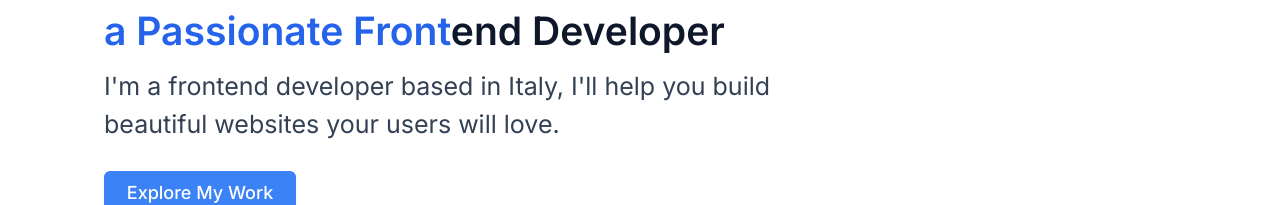
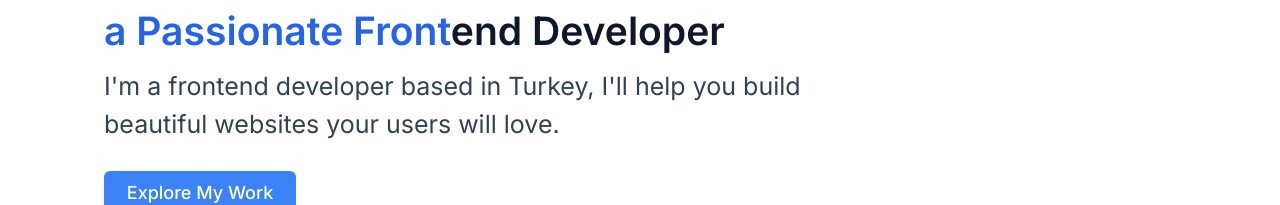
Before and after one commit to farukozgu/myportfolio-w-react, a React (Vite) app: page / in a window 1280 px wide. Shown: the part 324-529 px from the top of the page. Built offline with nearby package versions, Linux system fonts and the light colour scheme.

Commit message:
Update Banner.jsx

```diff
--- a/src/components/Banner.jsx
+++ b/src/components/Banner.jsx
@@ -15,7 +15,7 @@ function Banner() {
           <span className="text-blue-600">a Passionate Front</span>end Developer
         </p>
         <p className="font-normal text-base sm:text-2xl text-slate-700 py-1 font-inter max-w-3xl dark:text-white">
-          I'm a frontend developer based in Italy, I'll help you build beautiful
+          I'm a frontend developer based in Turkey, I'll help you build beautiful
           websites your users will love.
         </p>
         <a
```
